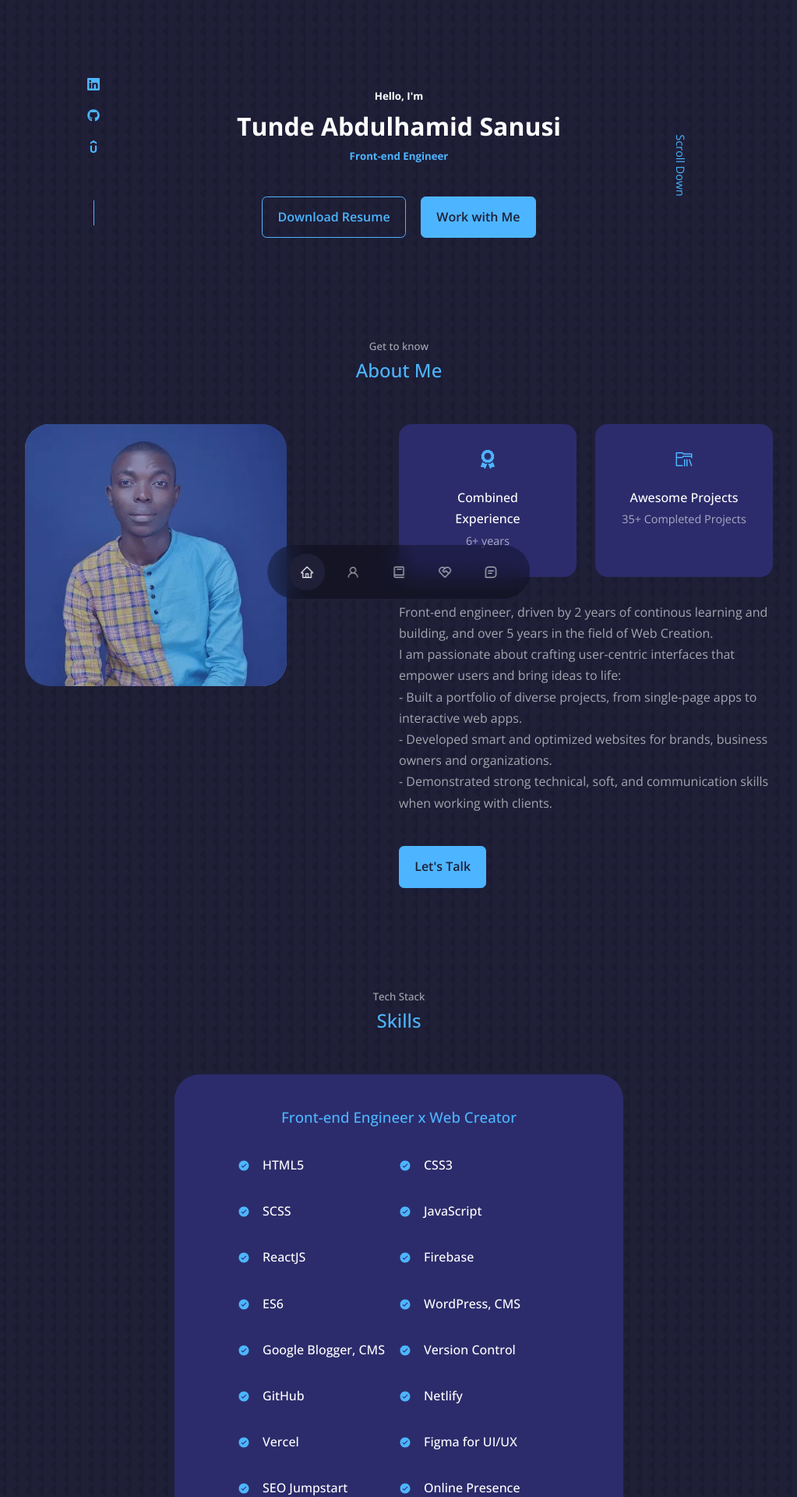
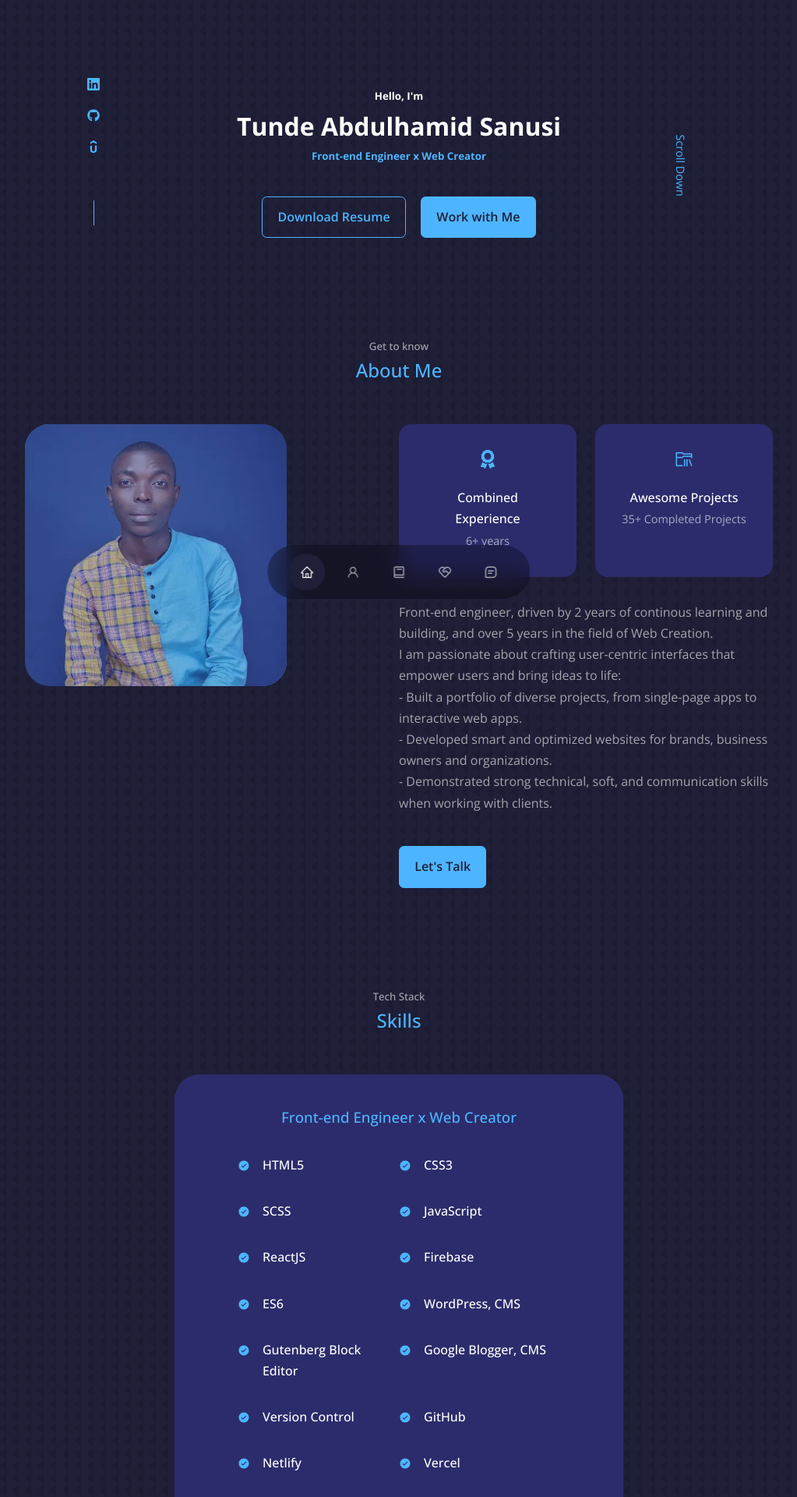
Before and after one commit to tuhamworld/Website-v3-docker, a React (Vite) app: page / in a window 1280 px wide. Shown: the top 1920 px of the page at 78% size, without its empty margins (128-1151 px from the left). Built offline with nearby package versions, Linux system fonts and the light colour scheme; some icons are missing.

Commit message:
feat: added gutenberg experience

```diff
--- a/src/components/organisms/Experience/index.jsx
+++ b/src/components/organisms/Experience/index.jsx
@@ -26,12 +26,10 @@ const Experience = () => {
                 <h4>SCSS</h4>
               </article>
 
-
               <article className="experience__details">
                 <IoIosCheckmarkCircle className="experience__details-icon" />
                 <h4>JavaScript</h4>
               </article>
-
 
               <article className="experience__details">
                 <IoIosCheckmarkCircle className="experience__details-icon" />
@@ -51,6 +49,11 @@ const Experience = () => {
               <article className="experience__details">
                 <IoIosCheckmarkCircle className="experience__details-icon" />
                 <h4>WordPress, CMS</h4>
+              </article>
+
+              <article className="experience__details">
+                <IoIosCheckmarkCircle className="experience__details-icon" />
+                <h4>Gutenberg Block Editor</h4>
               </article>
 
               <article className="experience__details">
@@ -93,15 +96,10 @@ const Experience = () => {
                 <h4>Online Presence</h4>
               </article>
 
-
-
               <article className="experience__details">
                 <IoIosCheckmarkCircle className="experience__details-icon" />
                 <h4>Web Accessibility</h4>
               </article>
-
-
-
             </div>
           </div>
         </div>
--- a/src/components/organisms/Header/index.jsx
+++ b/src/components/organisms/Header/index.jsx
@@ -11,7 +11,7 @@ const Header = () => {
         <h5>Hello, I'm</h5>
         <h1>Tunde Abdulhamid Sanusi</h1>
 
-        <h5 className="text-light">Front-end Engineer</h5>
+        <h5 className="text-light">Front-end Engineer x Web Creator</h5>
 
         <CTA />
 
```
